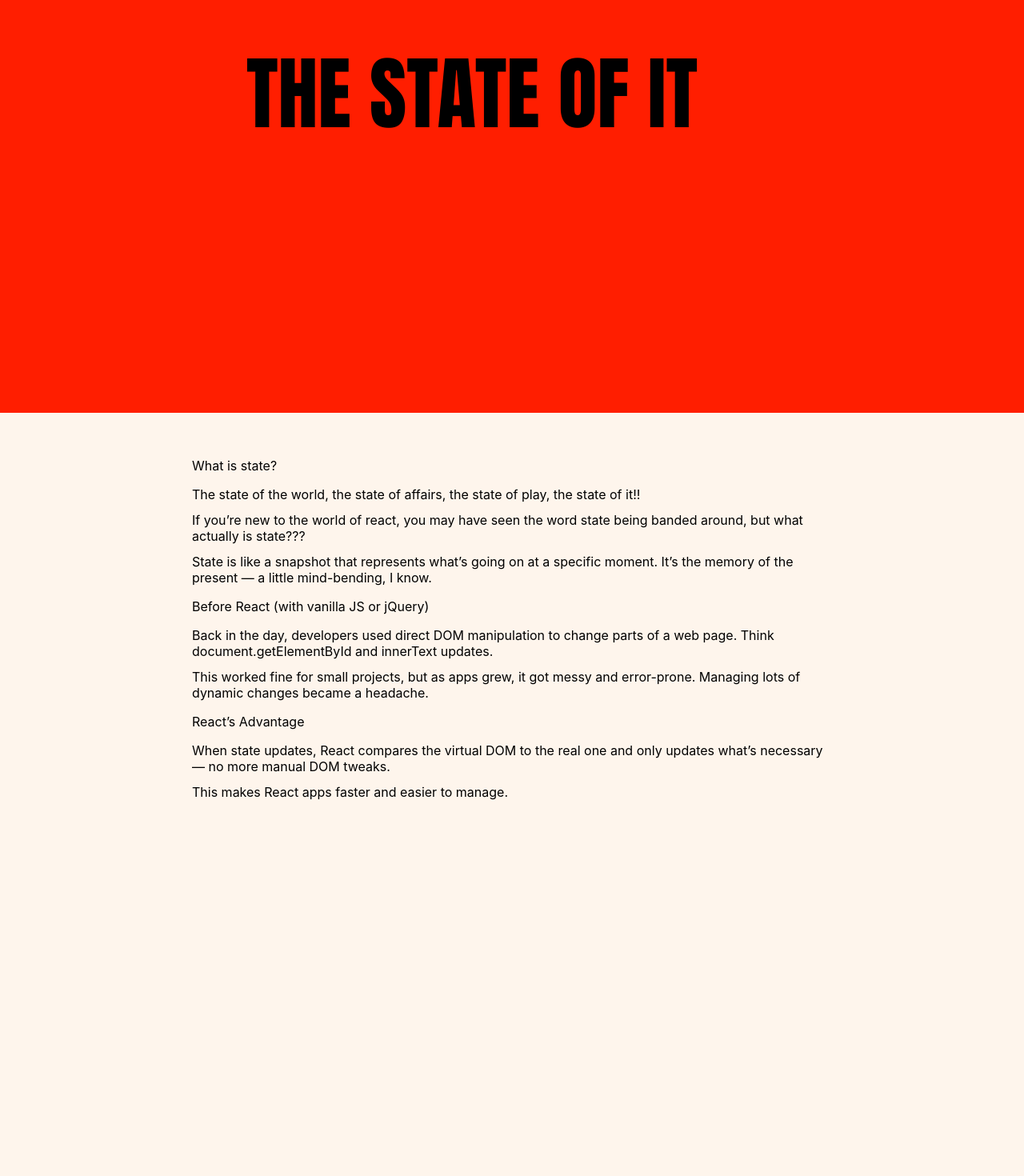
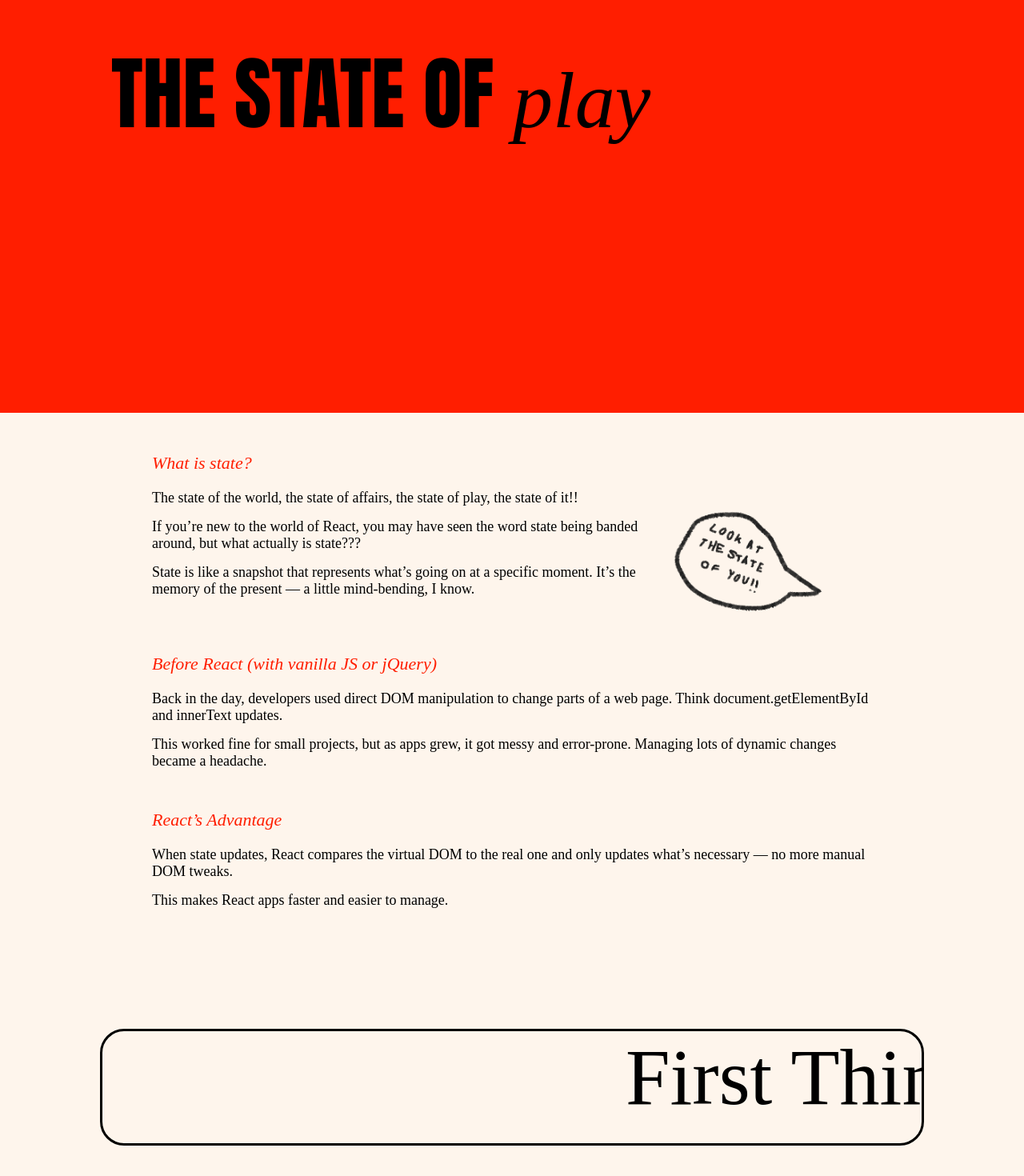
Before and after one commit to ccyoung22/StateOfIt, a React (Vite) app: page / in a window 1280 px wide. Shown: the part 284-1754 px from the top of the page at 80% size. Built offline with nearby package versions, Linux system fonts and the light colour scheme.

Commit message:
Animated titlw, card 1 finished, animated first things first

```diff
--- a/src/App.css
+++ b/src/App.css
@@ -1,3 +1,17 @@
+@font-face {
+  font-family: "Fraunces";
+  src: url("//fonts/Fraunces.ttf") format("ttf");
+  font-weight: normal;
+  font-style: normal;
+}
+
+@font-face {
+  font-family: "Montserrat";
+  src: url("/public/fonts/Montserrat.ttf") format("ttf");
+  font-weight: normal;
+  font-style: normal;
+}
+
 .container {
   width: 100%;
   height: 6000px;
--- a/src/App.jsx
+++ b/src/App.jsx
@@ -1,6 +1,7 @@
 import { useState } from "react";
 import Header from "./Header/Header.jsx";
 import Card1 from "./Card1/Card1.jsx";
+import FirstThingsFirst from "./FirstThingsFirst/FirstThingsFirst.jsx";
 
 import "./App.css";
 
@@ -9,6 +10,7 @@
     <div className="container">
       <Header />
       <Card1 />
+      <FirstThingsFirst />
     </div>
   );
 }
--- a/src/Card1/Card1.jsx
+++ b/src/Card1/Card1.jsx
@@ -4,17 +4,22 @@
   return (
     <div className={styles.container}>
       <p className={styles.title}>What is state?</p>
+      <div className={styles.textimgcontainer}>
         <p>
           The state of the world, the state of affairs, the state of play, the
           state of it!!
           <br />
-        If you’re new to the world of react, you may have seen the word state
+          If you’re new to the world of React, you may have seen the word state
           being banded around, but what actually is state???
           <br />
           State is like a snapshot that represents what’s going on at a specific
-        moment. It’s the memory of the present — a little mind-bending, I know.
+          moment. It’s the memory of the present — a little mind-bending, I
+          know.
         </p>
-
+        <div className={styles.imageWrapper}>
+          <img src="/public/STATEOFYOU!.png" alt="Image" />
+        </div>
+      </div>
       <p className={styles.title}>Before React (with vanilla JS or jQuery)</p>
       <p>
         Back in the day, developers used direct DOM manipulation to change parts
@@ -23,8 +28,7 @@
         This worked fine for small projects, but as apps grew, it got messy and
         error-prone. Managing lots of dynamic changes became a headache.
       </p>
-
-      <p className={styles.title}>React’s Advantage</p>
+      <p className={styles.bottomTitle}>React’s Advantage</p>
       <p>
         When state updates, React compares the virtual DOM to the real one and
         only updates what’s necessary — no more manual DOM tweaks.
--- a/src/Card1/Card1.module.css
+++ b/src/Card1/Card1.module.css
@@ -1,12 +1,59 @@
 .container {
-  max-width: 800px; /* Centered content */
+  max-width: 900px; /* Centered content */
   width: 100%;
-  padding: 40px;
-  height: 100vh;
+  height: 80vh;
+  margin-top: 30px;
+}
+
+.title {
+  font-family: "fraunces";
+  color: rgb(255, 30, 0);
+  font-style: italic;
+  font-size: 22px;
+  margin-bottom: 20px;
+  margin-top: 20px;
 }
 
 br {
-  margin-bottom: 12px;
+  margin-bottom: 15px;
   display: block;
   content: "";
 }
+
+p {
+  font-family: "montserrat";
+  font-size: 18px;
+  margin-bottom: 15px; /* Add margin between paragraphs */
+  margin-top: 0;
+}
+
+img {
+  align-items: flex-end;
+  max-width: 230px;
+  padding: 30px;
+  padding-top: 0px;
+  padding-bottom: 0;
+}
+
+.textimgcontainer {
+  display: flex;
+  margin: 0;
+  flex-direction: row;
+}
+
+.horizontalLine {
+  width: 100%;
+  height: 2px; /* Line thickness */
+  background-color: black; /* Line colour */
+  margin-top: 30px; /* Adjust top margin for line spacing */
+  margin-bottom: 30px; /* Add some space below the line */
+}
+
+.bottomTitle {
+  margin-top: 50px;
+  font-family: "fraunces";
+  color: rgb(255, 30, 0);
+  font-style: italic;
+  font-size: 22px;
+  margin-bottom: 20px;
+}
--- /dev/null
+++ b/src/FirstThingsFirst/FirstThingsFirst.jsx
@@ -0,0 +1,9 @@
+import styles from "./FirstThingsFirst.module.css";
+
+export default function FirstThingsFirst() {
+  return (
+    <div className={styles.container}>
+      <p className={styles.title}>First Thing's First</p>
+    </div>
+  );
+}
--- /dev/null
+++ b/src/FirstThingsFirst/FirstThingsFirst.module.css
@@ -0,0 +1,29 @@
+.container {
+  width: 80%;
+  border-style: solid;
+  margin-top: 100px;
+  margin-bottom: 50px;
+  height: 140px;
+  overflow: hidden; /* Hide the text when it moves out of the container */
+  position: relative;
+  border-radius: 30px;
+}
+
+.title {
+  font-family: "fraunces";
+  font-size: 100px;
+  margin: 0;
+  text-align: center;
+  position: absolute; /* Allows the text to move */
+  white-space: nowrap; /* Prevents text from wrapping to the next line */
+  animation: scrollText 5s linear infinite; /* Set to a smooth, infinite animation */
+}
+
+@keyframes scrollText {
+  0% {
+    transform: translateX(200%); /* Start off-screen to the right */
+  }
+  100% {
+    transform: translateX(-100%); /* Move off-screen to the left */
+  }
+}
--- a/src/Header/Header.jsx
+++ b/src/Header/Header.jsx
@@ -1,9 +1,25 @@
+import { useState, useEffect } from "react";
 import styles from "./Header.module.css";
 
 function Header() {
+  const [wordIndex, setWordIndex] = useState(0);
+  const words = ["the world", "play", "affairs", "the nation", "it."];
+
+  useEffect(() => {
+    const intervalDuration = wordIndex === 4 ? 1000 : 500; // 'it.' stays for 1 second, others 0.5 seconds
+    const interval = setInterval(() => {
+      setWordIndex((prevIndex) => (prevIndex + 1) % words.length);
+    }, intervalDuration);
+
+    return () => clearInterval(interval);
+  }, [wordIndex]);
+
   return (
     <div className={styles.container}>
-      <p className={styles.title}>THE STATE OF IT</p>
+      <p className={styles.title}>
+        THE STATE OF{" "}
+        <span className={styles.titleword}>{words[wordIndex]}</span>
+      </p>
     </div>
   );
 }
--- a/src/Header/Header.module.css
+++ b/src/Header/Header.module.css
@@ -11,5 +11,12 @@
   margin: 0;
   font-size: 100px;
   font-family: Impact, Haettenschweiler, "Arial Narrow Bold", sans-serif;
-  margin-right: 100px;
+  margin-right: 80px;
 }
+
+.titleword {
+  font-family: "fraunces";
+  font-style: italic;
+  display: inline-block;
+  width: 420px; /* Adjust this width based on the longest word */
+}
```
Also changed, not shown: public/STATEOFYOU!.png (added). Lines whose indentation alone changed are shown as unchanged.
